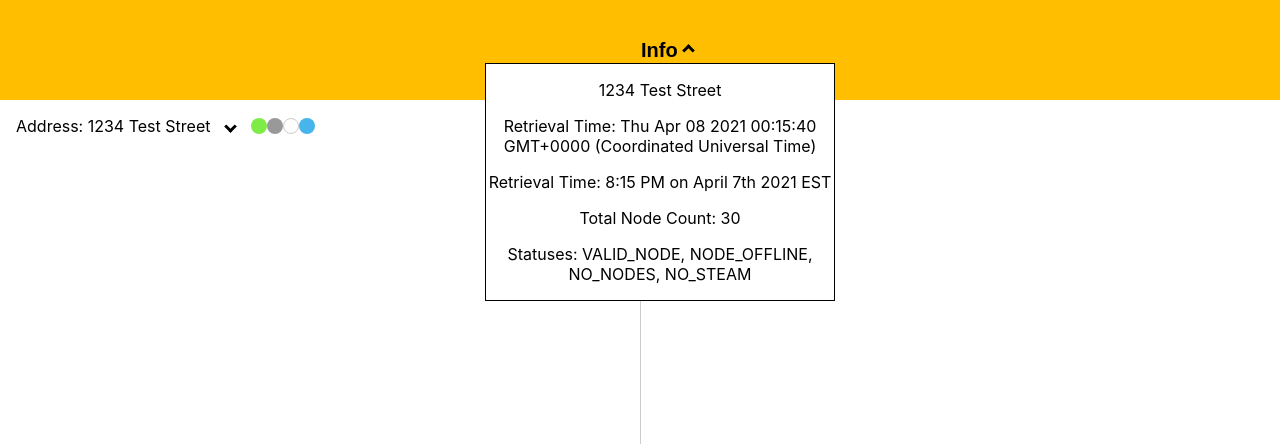
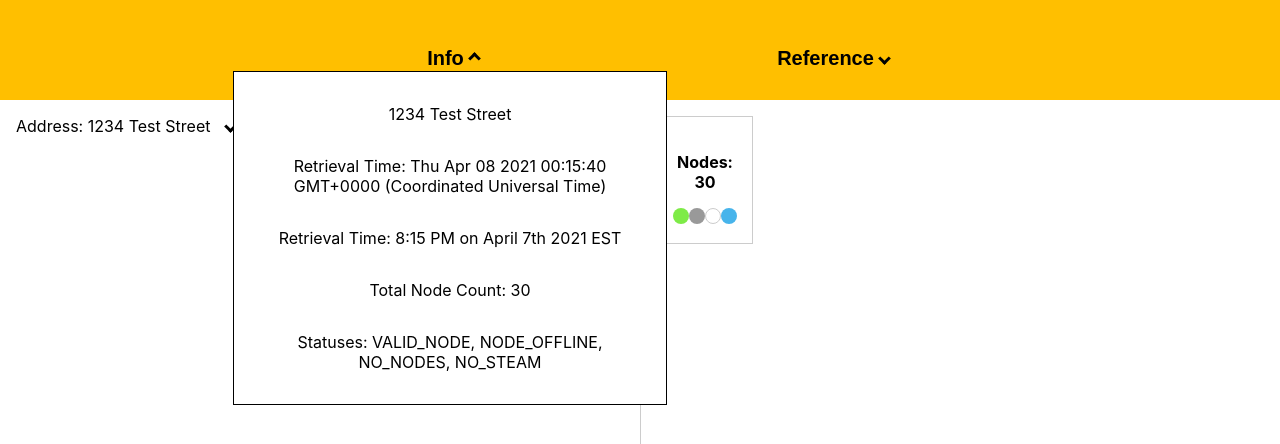
Before and after one commit to armandogj1/rad-labs, a React (Create React App) app: page / in a window 1280 px wide. Both pictures are taken after a click on the button "Info". Shown: the top 444 px of the page. Built offline with nearby package versions, Linux system fonts and the light colour scheme; the HTML template or start-up script is replaced by a standard one.

Commit message:
Refactor Dropdown to take children, Fix styling

```diff
--- a/src/App.css
+++ b/src/App.css
@@ -59,3 +59,17 @@
   /* transform: rotate(45deg) translateY(50%);
   -webkit-transform: rotate(45deg) translateY(50%); */
 }
+
+/* Temperatures */
+.HOT {
+  background-color: var(--HOT-color);
+}
+.WARM {
+  background-color: var(--WARM-color);
+}
+.COZY {
+  background-color: var(--COZY-color);
+}
+.COLD {
+  background-color: var(--COLD-color);
+}
--- a/src/components/Dropdown.jsx
+++ b/src/components/Dropdown.jsx
@@ -1,33 +1,47 @@
 import PropTypes from 'prop-types';
 import useOpen from '../hooks/useOpen';
-import formatTime from '../utils/formatTime';
 import '../styles/Dropdown.css';
 
-function Dropdown({ data }) {
+function Dropdown({ label, children }) {
   const { isOpen, toggleOpen } = useOpen();
-
-  const { retrieved_at, name, node_count, statuses } = data;
 
   return (
     <li className='dropdown'>
       <div className='button-wrapper'>
         <button id='dropdown-button' onClick={toggleOpen}>
-          Info
+          {label}
         </button>
         <div className={`arrow ${isOpen ? 'up' : 'down'}`}></div>
       </div>
-      {isOpen && (
-        <aside className='dropdown-modal'>
-          <p>{name}</p>
-          <p>Retrieval Time: {new Date(retrieved_at).toString()}</p>
-          <p>Retrieval Time: {formatTime(retrieved_at)}</p>
-          <p>Total Node Count: {node_count}</p>
-          <p>Statuses: {statuses.join(', ')}</p>
-        </aside>
-      )}
+      {isOpen && <aside className='dropdown-modal-wrapper'>{children}</aside>}
     </li>
   );
 }
+// function Dropdown({ data }) {
+//   const { isOpen, toggleOpen } = useOpen();
+
+//   const { retrieved_at, name, node_count, statuses } = data;
+
+//   return (
+//     <li className='dropdown'>
+//       <div className='button-wrapper'>
+//         <button id='dropdown-button' onClick={toggleOpen}>
+//           Info
+//         </button>
+//         <div className={`arrow ${isOpen ? 'up' : 'down'}`}></div>
+//       </div>
+//       {isOpen && (
+//         <aside className='dropdown-modal'>
+//           <p>{name}</p>
+//           <p>Retrieval Time: {new Date(retrieved_at).toString()}</p>
+//           <p>Retrieval Time: {formatTime(retrieved_at)}</p>
+//           <p>Total Node Count: {node_count}</p>
+//           <p>Statuses: {statuses.join(', ')}</p>
+//         </aside>
+//       )}
+//     </li>
+//   );
+// }
 
 Dropdown.propTypes = {
   data: PropTypes.object,
--- a/src/components/MainHeader.jsx
+++ b/src/components/MainHeader.jsx
@@ -1,14 +1,51 @@
 import PropTypes from 'prop-types';
 import Dropdown from './Dropdown';
+import formatTime from '../utils/formatTime';
 import '../styles/MainHeader.css';
 
 function MainHeader({ data }) {
   return (
-    <div className='main-header'>
+    <nav className='main-header'>
       <ul>
-        <Dropdown data={data} />
+        <Dropdown label={'Info'}>
+          <div className='info'>
+            <p>{data.name}</p>
+            <p>Retrieval Time: {new Date(data.retrieved_at).toString()}</p>
+            <p>Retrieval Time: {formatTime(data.retrieved_at)}</p>
+            <p>Total Node Count: {data.node_count}</p>
+            <p>Statuses: {data.statuses.join(', ')}</p>
+          </div>
+        </Dropdown>
+        <Dropdown label={'Reference'}>
+          <div className='reference'>
+            <span className='dropdown-entry'>
+              <p>Hot: </p>
+              <div className='HOT status'></div>
+            </span>
+            <span className='dropdown-entry'>
+              <p>Warm: </p>
+              <div className='WARM status'></div>
+            </span>
+            <span className='dropdown-entry'>
+              <p>Cozy: </p>
+              <div className='COZY status'></div>
+            </span>
+            <span className='dropdown-entry'>
+              <p>Cold: </p>
+              <div className='COLD status'></div>
+            </span>
+            <span className='dropdown-entry'>
+              <p>Offline: </p>
+              <div className='NODE_OFFLINE status'></div>
+            </span>
+            <span className='dropdown-entry'>
+              <p>No Nodes: </p>
+              <div className='NO_NODES status'></div>
+            </span>
+          </div>
+        </Dropdown>
       </ul>
-    </div>
+    </nav>
   );
 }
 
--- a/src/styles/Dropdown.css
+++ b/src/styles/Dropdown.css
@@ -1,12 +1,14 @@
 .dropdown {
   position: relative;
-  width: 50px;
+  /* width: 50px; */
   height: 100%;
 }
 
 .button-wrapper {
   display: flex;
   align-items: center;
+  justify-content: center;
+  width: 120px;
 }
 
 #dropdown-button {
@@ -18,11 +20,35 @@
   cursor: pointer;
 }
 
-.dropdown-modal {
+.dropdown-modal-wrapper {
   position: absolute;
   z-index: 2;
-  width: 350px;
-  left: -150px;
   border: 1px solid black;
   background-color: white;
+  padding: 1em;
+  transform: translateX(calc(-50% + 60px));
 }
+
+.dropdown .reference {
+  display: flex;
+  width: 500px;
+  justify-content: space-between;
+}
+
+.dropdown .info {
+  display: flex;
+  flex-direction: column;
+  width: 400px;
+}
+
+.dropdown-entry {
+  display: flex;
+}
+
+.dropdown-entry p {
+  margin: 0;
+}
+
+.dropdown-entry *:not(:last-child) {
+  padding-right: 0.25em;
+}
--- a/src/styles/ExplorerItem.css
+++ b/src/styles/ExplorerItem.css
@@ -10,6 +10,7 @@
   display: flex;
   align-items: center;
   margin-bottom: 0.5em;
+  cursor: pointer;
 }
 
 .explorer-line *:is(.status, p) {
--- a/src/styles/MainHeader.css
+++ b/src/styles/MainHeader.css
@@ -1,6 +1,6 @@
 .main-header {
   display: flex;
-  justify-content: space-around;
+  justify-content: center;
   align-items: center;
   height: 100px;
   max-height: 100px;
@@ -8,5 +8,10 @@
 }
 
 .main-header ul {
+  display: flex;
+  justify-content: space-between;
   list-style: none;
+  padding: 0;
+  width: 500px;
+  margin-bottom: 0;
 }
--- a/src/styles/Radiator.css
+++ b/src/styles/Radiator.css
@@ -42,17 +42,3 @@
   border: 1px solid var(--main-grey);
   /* padding: 1em; */
 }
-
-/* Temperatures */
-.HOT {
-  background-color: var(--HOT-color);
-}
-.WARM {
-  background-color: var(--WARM-color);
-}
-.COZY {
-  background-color: var(--COZY-color);
-}
-.COLD {
-  background-color: var(--COLD-color);
-}
```
Also changed, not shown: 1 other file (tests, documents, lock files or other folders).
